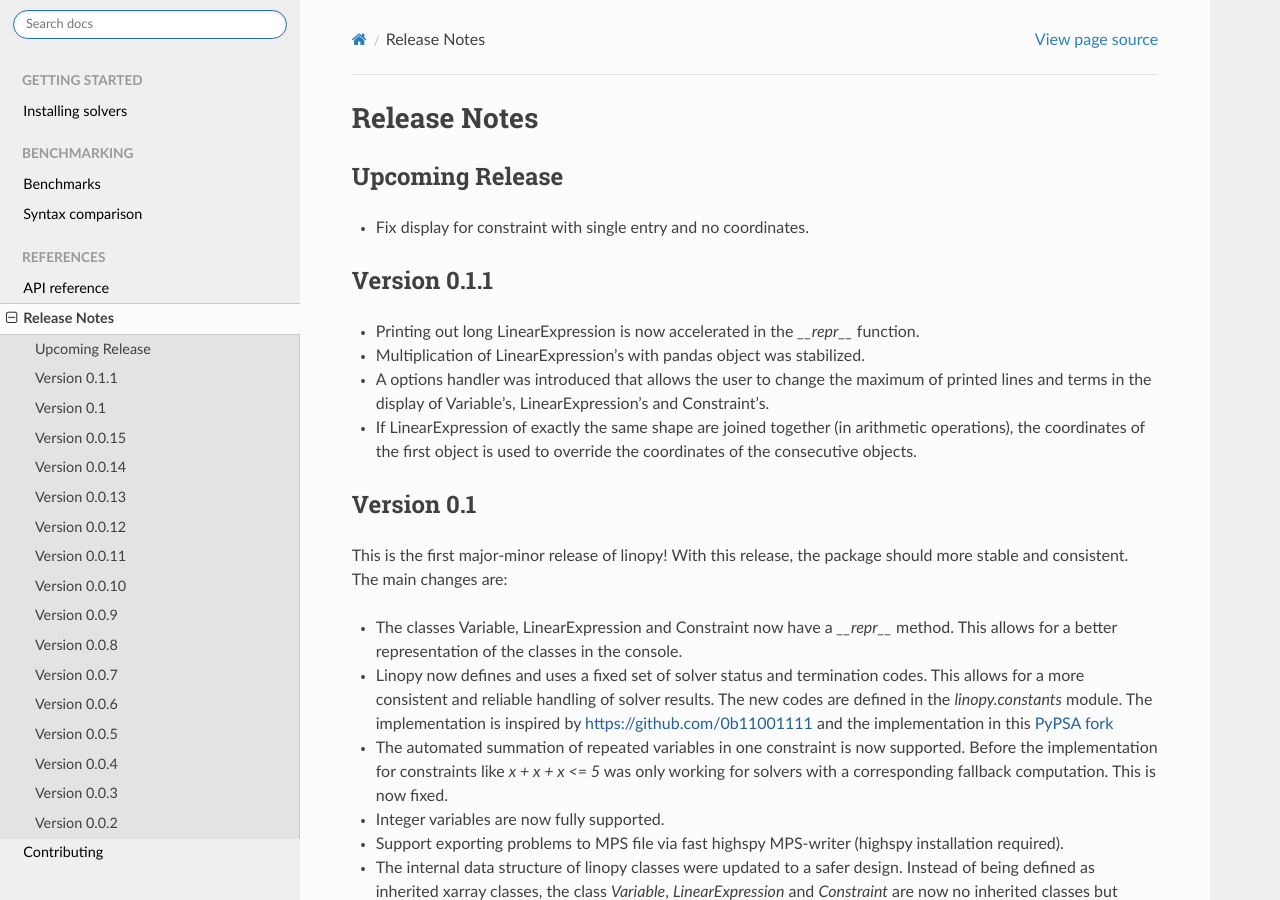
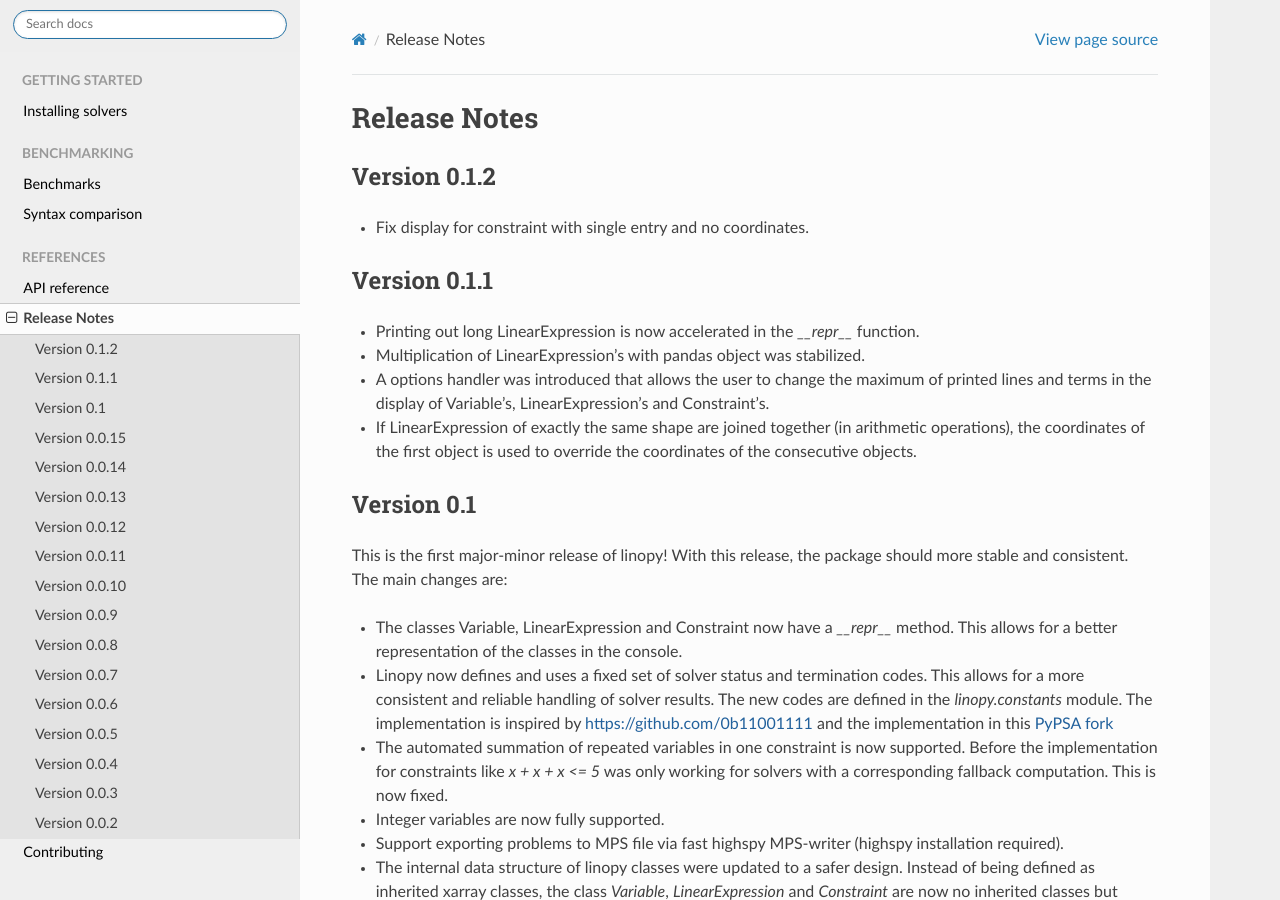
Before and after one commit to PyPSA/linopy, a Sphinx documentation site: the page built from doc/release_notes.rst, in a window 1280 px wide and 900 px high. Built offline with Sphinx 7.4.7 and the Read the Docs theme 2.0.0, drawn with Linux system fonts in a browser that asks for light colours; pages that are not in the unit, such as notebooks, are missing from menus.

Commit message:
update release notes

```diff
--- a/doc/release_notes.rst
+++ b/doc/release_notes.rst
@@ -1,8 +1,12 @@
 Release Notes
 =============
 
-Upcoming Release
-----------------
+.. Upcoming Release
+.. ----------------
+
+Version 0.1.2
+-------------
+
 
 * Fix display for constraint with single entry and no coordinates.
 
```
